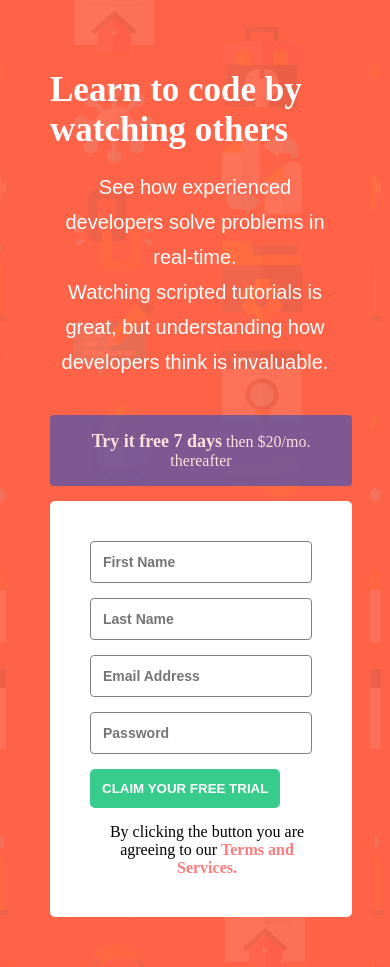
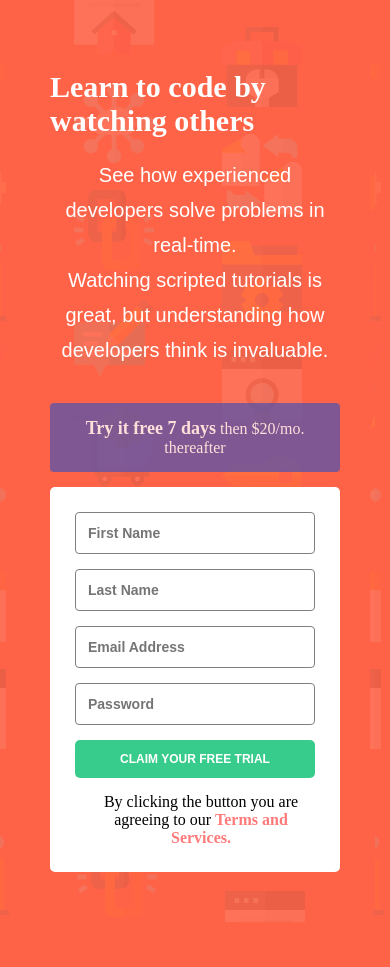
Before and after one commit to Darab-gif/Registration_Page, a plain HTML site: page index.html in a window 390 px wide. After the commit the page ends 922 px from the top, so only its background shows below. Drawn offline with Linux system fonts and the light colour scheme.

Commit message:
Updated the media query

```diff
--- a/style.css
+++ b/style.css
@@ -109,7 +109,7 @@ input[type="submit"]:hover {
   .home {
     display: flex;
     flex-direction: column;
-    margin-left: auto;
+    margin-left: 0px;
     margin-top: 10px;
   }
   .infoPage {
@@ -119,7 +119,7 @@ input[type="submit"]:hover {
   }
 
   .infoPage h1 {
-    font-size: 35px;
+    font-size: 30px;
     font-weight: 800;
   }
 
@@ -132,21 +132,28 @@ input[type="submit"]:hover {
   }
 
   .formPage {
-    margin-left: auto;
+    margin-left: 0px;
     margin-top: 35px;
   }
+  .formHeader {
+    padding: 15px;
+    width: 100%;
+  }
   form {
-    padding: 40px;
+    padding: 25px;
+    width: 100%;
+    margin-left: auto;
   }
   input[type="text"],
   input[type="email"],
   input[type="password"] {
-    width: auto;
+    width: 100%;
     margin-left: auto;
   }
   input[type="submit"] {
-    width: auto;
+    width: 100%;
     margin-left: auto;
+    font-size: 12px;
   }
   .formFooter {
     padding-left: 12px;
```
